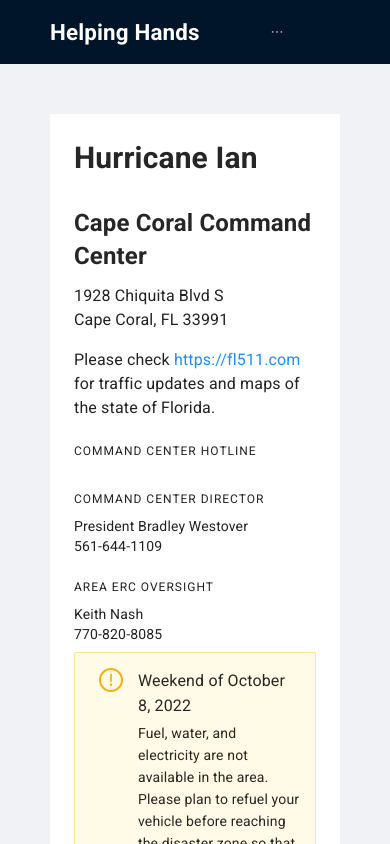
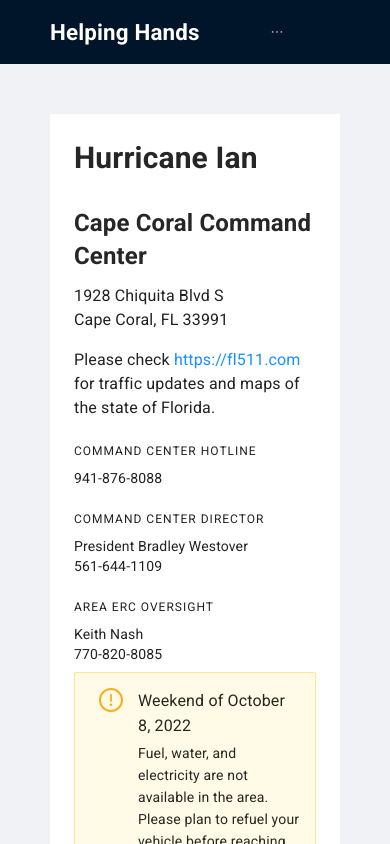
Before and after one commit to jaremieww/nase-disaster-relief, a React (Create React App) app: page /ian/cape-coral in a window 390 px wide. Shown: the top 844 px of the page. Built offline with nearby package versions, Linux system fonts and the light colour scheme.

Commit message:
Phone number for Cape Coral

```diff
--- a/src/components/ian/CapeCoralCC.tsx
+++ b/src/components/ian/CapeCoralCC.tsx
@@ -17,7 +17,7 @@ export default () => <CommandCenter
     'Tampa, FL',
     'St. Cloud, FL'
   ]}
-  phoneNumber=""
+  phoneNumber="941-876-8088"
   registrationLink=""
   areaOversight={{
     name: 'Keith Nash',
```
